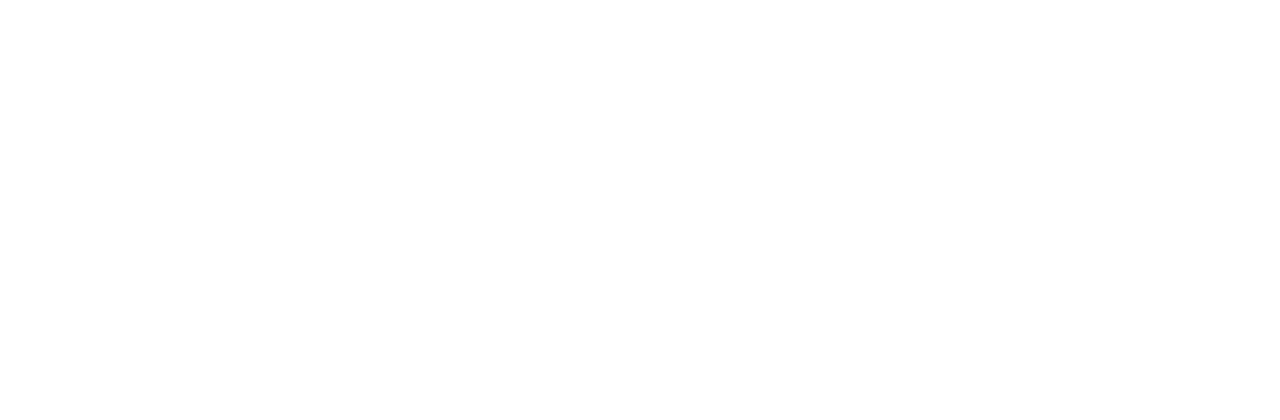
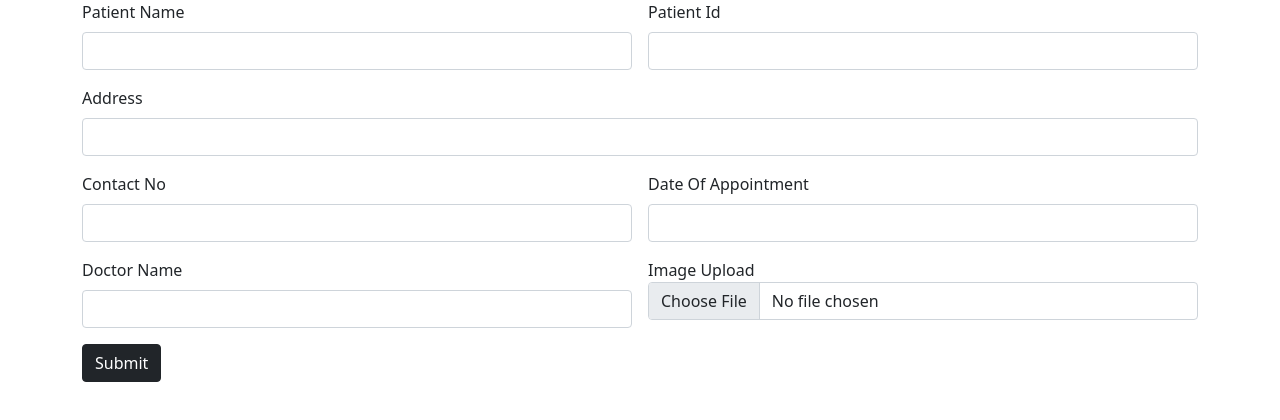
Before and after one commit to Varun-Babu/HospitalApp-Angular-Basics, an Angular app: page / in a window 1280 px wide. Shown: the top 420 px of the page. Built offline with nearby package versions, Linux system fonts and the light colour scheme.

Commit message:
patiententtry

```diff
--- a/src/app/app.component.html
+++ b/src/app/app.component.html
@@ -1,3 +1,4 @@
+<app-patient-entry></app-patient-entry>
 
 
 <router-outlet></router-outlet>
--- a/src/app/app.module.ts
+++ b/src/app/app.module.ts
@@ -3,10 +3,12 @@
 
 import { AppRoutingModule } from './app-routing.module';
 import { AppComponent } from './app.component';
+import { PatientEntryComponent } from './patient-entry/patient-entry.component';
 
 @NgModule({
   declarations: [
-    AppComponent
+    AppComponent,
+    PatientEntryComponent
   ],
   imports: [
     BrowserModule,
--- /dev/null
+++ b/src/app/patient-entry/patient-entry.component.html
@@ -0,0 +1,39 @@
+<div class="container">
+    <div class="row">
+        <div class="col col-12 col-sm-12 col-md-12 col-lg-12 col-xl-12 col-xxl-12">
+            <div class="row g-3">
+                <div class="col col-12 col-sm-6 col-md-6 col-lg-6 col-xl-6 col-xxl-6">
+                <label for="" class="form-label">Patient Name</label>
+                <input type="text" class="form-control">
+                </div>
+                <div class="col col-12 col-sm-6 col-md-6 col-lg-6 col-xl-6 col-xxl-6">
+                    <label for="" class="form-label">Patient Id</label>
+                <input type="text" class="form-control">
+                </div>
+                <div class="col col-12 col-sm-12 col-md-12 col-lg-12 col-xl-12 col-xxl-12">
+                    <label for="" class="form-label">Address</label>
+                <input type="text" class="form-control">
+                </div>
+                <div class="col col-12 col-sm-6 col-md-6 col-lg-6 col-xl-6 col-xxl-6">
+                    <label for="" class="form-label">Contact No</label>
+                <input type="text" class="form-control">
+                </div>
+                <div class="col col-12 col-sm-6 col-md-6 col-lg-6 col-xl-6 col-xxl-6">
+                    <label for="" class="form-label">Date Of Appointment</label>
+                <input type="text" class="form-control">
+                </div>
+                <div class="col col-12 col-sm-6 col-md-6 col-lg-6 col-xl-6 col-xxl-6">
+                    <label for="" class="form-label">Doctor Name</label>
+                <input type="text" class="form-control">
+                </div>
+                <div class="col col-12 col-sm-6 col-md-6 col-lg-6 col-xl-6 col-xxl-6">
+                    <label for="" >Image Upload</label>
+                    <input type="file" name="" id="" class="form-control">
+                </div>
+                <div class="col col-12 col-sm-6 col-md-6 col-lg-6 col-xl-6 col-xxl-6">
+                    <button class="btn btn-dark">Submit</button>
+                </div>
+            </div>
+        </div>
+    </div>
+</div>
--- a/src/index.html
+++ b/src/index.html
@@ -6,8 +6,10 @@
   <base href="/">
   <meta name="viewport" content="width=device-width, initial-scale=1">
   <link rel="icon" type="image/x-icon" href="favicon.ico">
+  <link href="https://cdn.jsdelivr.net/npm/bootstrap@5.0.2/dist/css/bootstrap.min.css" rel="stylesheet" integrity="sha384-EVSTQN3/azprG1Anm3QDgpJLIm9Nao0Yz1ztcQTwFspd3yD65VohhpuuCOmLASjC" crossorigin="anonymous">
 </head>
 <body>
   <app-root></app-root>
+  <script src="https://cdn.jsdelivr.net/npm/bootstrap@5.0.2/dist/js/bootstrap.bundle.min.js" integrity="sha384-MrcW6ZMFYlzcLA8Nl+NtUVF0sA7MsXsP1UyJoMp4YLEuNSfAP+JcXn/tWtIaxVXM" crossorigin="anonymous"></script>
 </body>
 </html>
```
Also changed, not shown: src/app/patient-entry/patient-entry.component.ts (added, +10 -0 lines), src/app/patient-entry/patient-entry.component.css (added).
